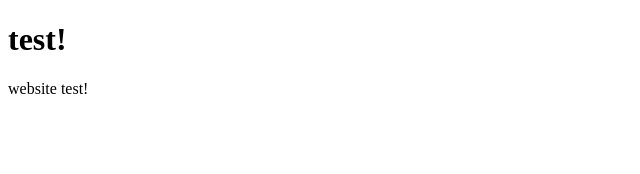
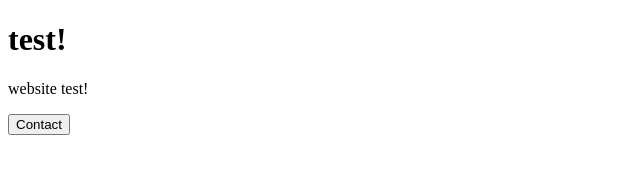
Before and after one commit to hgsc45/hgsc45.github.io, a plain HTML site: page index.html in a window 1280 px wide. Shown: the whole page, without its empty margins (0-640 px from the left). Drawn offline with Linux system fonts and the light colour scheme.

Commit message:
added contact button

```diff
--- a/index.html
+++ b/index.html
@@ -8,5 +8,7 @@
         <h1>test!</h1>
 
         <p>website test!</p>
+
+        <button type="button" onclick="window.location='contact.html'">Contact</button>
     </body>
 </html>
```
